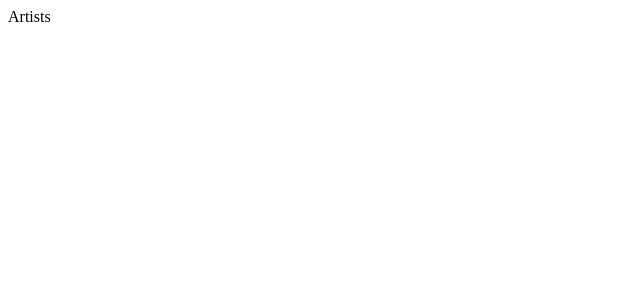
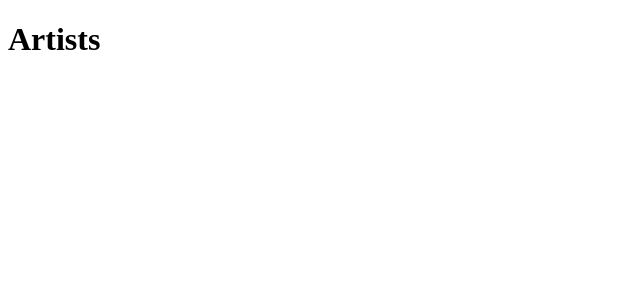
Before and after one commit to CharlieQNguyen/waves, a React (Create React App) app: page /Artists in a window 1280 px wide. Shown: the top 300 px of the page, without its empty margins (0-640 px from the left). Built offline with nearby package versions, Linux system fonts and the light colour scheme.

Commit message:
set up artists page

```diff
--- a/src/components/Artists.js
+++ b/src/components/Artists.js
@@ -1,8 +1,8 @@
-import React from "react";
-
-const Artists = () => {
-  return (
-  <div>Artists</div>
-  )
-};
-export default Artists;
+function Artists() {
+    return (
+        <div>
+            <h1>Artists</h1>
+        </div>
+    )
+}
+export default Artists
```
